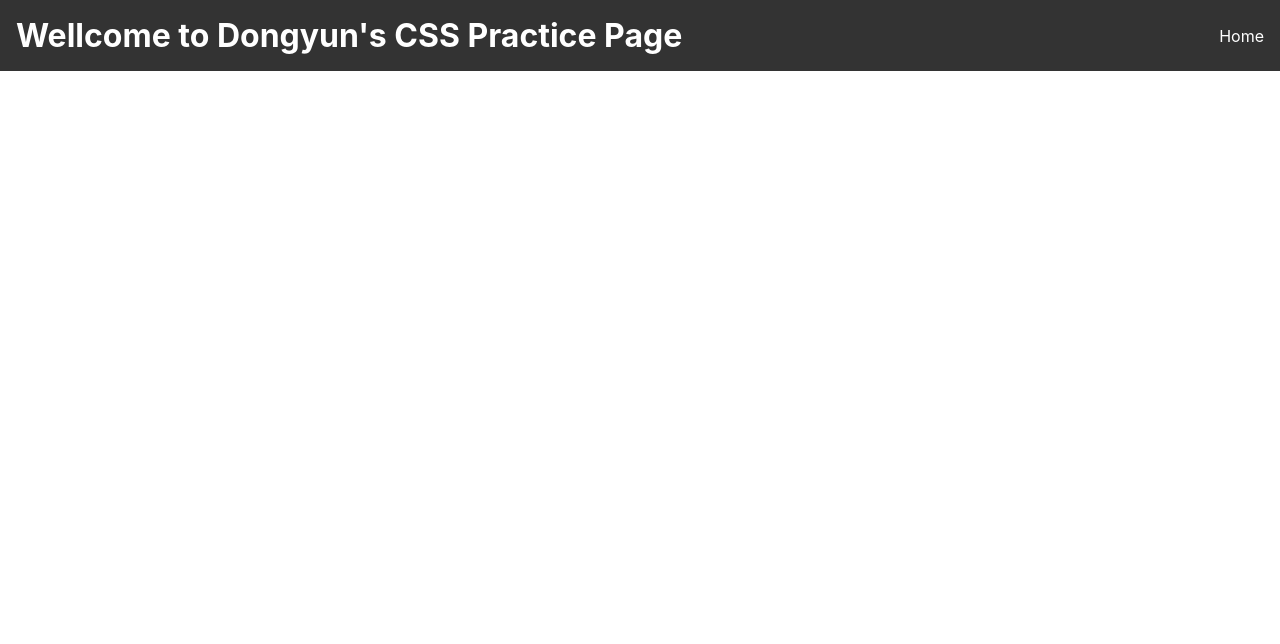
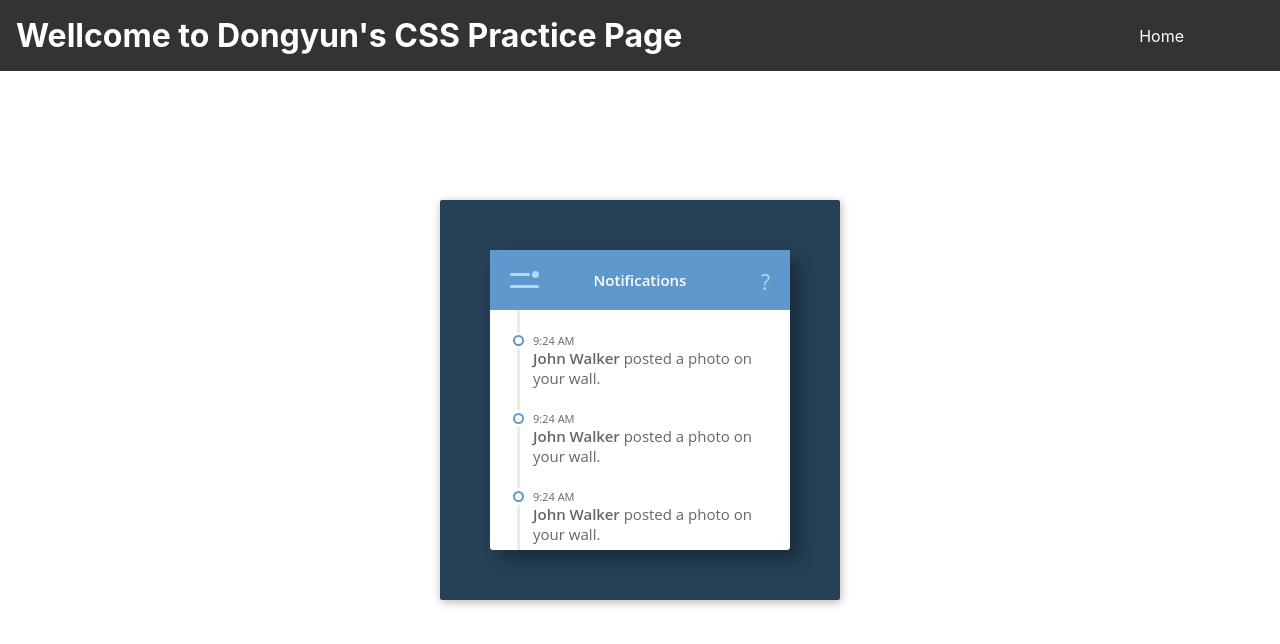
Before and after one commit to dongyunkim96/CSS-Experience, a React (Create React App) app in the folder my-app/: page /7 in a window 1280 px wide. Shown: the top 644 px of the page. Built offline with nearby package versions, Linux system fonts and the light colour scheme.

Commit message:
day 7 done

```diff
--- a/my-app/src/App.js
+++ b/my-app/src/App.js
@@ -9,6 +9,7 @@ import Page3 from './pages/3/Page3';
 import Page4 from './pages/4/Page4';
 import Page5 from './pages/5/Page5';
 import Page6 from './pages/6/Page6';
+import Page7 from './pages/7/Page7';
 
 function App() {
   return (
@@ -22,6 +23,7 @@ function App() {
         <Route path='/4' element={<Page4 />} />
         <Route path='/5' element={<Page5 />} />
         <Route path='/6' element={<Page6 />} />
+        <Route path='/7' element={<Page7 />} />
       </Routes>
     </AppContainer>
   );
--- a/my-app/src/components/Header/Header.styled.js
+++ b/my-app/src/components/Header/Header.styled.js
@@ -20,6 +20,7 @@ export const NavLink = styled(Link)`
   color: white;
   text-decoration: none;
   margin-left: 1rem;
+  margin-right: 5rem;
 
   &:hover {
     text-decoration: underline;
--- a/my-app/src/components/Home/Home.js
+++ b/my-app/src/components/Home/Home.js
@@ -20,7 +20,7 @@ const Home = () => {
 
     return(
         <HomeContainer>
-            <h2>Days</h2>
+            <h2>Press the button to check my CSS works.</h2>
             <ButtonContainer>
                 {buttons}
             </ButtonContainer>
--- /dev/null
+++ b/my-app/src/pages/7/Page7.js
@@ -0,0 +1,92 @@
+import React, { useState } from 'react';
+import {
+    Container,
+    Panel,
+    Header,
+    MenuIcon,
+    DashTop,
+    DashBottom,
+    Circle,
+    Title,
+    SearchInput,
+    SearchIcon,
+    Notifications,
+    Line,
+    Notification,
+    CircleNotification,
+    Time,
+    Text,
+    BoldText,
+    Menu,
+    Ul,
+    Li
+  } from "./Page7.styled";
+
+const Page7 = () => {
+    const [isSearchActive, setSearchActive] = useState(false);
+    const [isMenuActive, setMenuActive] = useState(false);
+
+    const handleSearchClick = () => {
+      setSearchActive(!isSearchActive);
+    };
+
+    const handleMenuClick = () => {
+      setMenuActive(!isMenuActive);
+    };
+
+    return (
+      <Container>
+        <Panel className={isMenuActive ? 'show-menu' : ''}>
+          <Header>
+            <MenuIcon onClick={handleMenuClick}>
+              <DashTop></DashTop>
+              <DashBottom></DashBottom>
+              <Circle></Circle>
+            </MenuIcon>
+            <Title>Notifications</Title>
+            <SearchInput
+              type="text"
+              className={isSearchActive ? 'active' : ''}
+              placeholder="Search ..."
+            />
+            <SearchIcon onClick={handleSearchClick}>?</SearchIcon>
+          </Header>
+
+          <Notifications>
+            <Line></Line>
+            {[1, 2, 3].map((_, index) => (
+              <Notification key={index} index={index + 2}>
+                <CircleNotification></CircleNotification>
+                <Time>9:24 AM</Time>
+                <Text>
+                  <BoldText>John Walker</BoldText> posted a photo on your wall.
+                </Text>
+              </Notification>
+            ))}
+          </Notifications>
+        </Panel>
+
+        <Menu className={isMenuActive ? 'active' : ''}>
+          <Ul>
+            <Li>
+              <span className="fa fa-dashboard"></span>Dashboard
+            </Li>
+            <Li>
+              <span className="fa fa-user"></span>Profile
+            </Li>
+            <Li>
+              <span className="fa fa-bell"></span>Notifications
+            </Li>
+            <Li>
+              <span className="fa fa-comments"></span>Messages
+            </Li>
+            <Li>
+              <span className="fa fa-gear"></span>Settings
+            </Li>
+          </Ul>
+        </Menu>
+      </Container>
+    );
+  };
+
+  export default Page7;
--- /dev/null
+++ b/my-app/src/pages/7/Page7.styled.js
@@ -0,0 +1,278 @@
+import styled, { keyframes } from 'styled-components';
+
+const blue = '#5F98CD';
+const blueDark = '#264057';
+const blueLight = '#B2DAFF';
+
+export const Container = styled.div`
+  position: absolute;
+  top: 50%;
+  left: 50%;
+  width: 400px;
+  height: 400px;
+  margin-top: -200px;
+  margin-left: -200px;
+  border-radius: 2px;
+  box-shadow: 1px 2px 10px 0px rgba(0, 0, 0, 0.3);
+  background: ${blueDark};
+  color: #666666;
+  font-family: 'Open Sans', Helvetica, sans-serif;
+  -webkit-font-smoothing: antialiased;
+  -moz-osx-font-smoothing: grayscale;
+  overflow: hidden;
+`;
+
+export const showMenu = keyframes`
+  from {
+    transform: translate3d(0, 0, 0);
+    opacity: 1;
+  }
+  to {
+    transform: translate3d(150px, 0, 0);
+    opacity: 0;
+  }
+`;
+
+export const Panel = styled.div`
+  position: absolute;
+  z-index: 2;
+  height: 300px;
+  width: 300px;
+  top: 50px;
+  left: 50px;
+  background: #fff;
+  border-radius: 3px;
+  overflow: hidden;
+  box-shadow: 10px 10px 15px 0 rgba(0, 0, 0, 0.3);
+  transition: all 0.5s ease-in-out;
+
+  &.show-menu {
+    animation: ${showMenu} 0.5s ease-in-out;
+    transform: translate3d(150px, 0, 0);
+    opacity: 0;
+  }
+`;
+
+export const Header = styled.div`
+  height: 60px;
+  width: 100%;
+  background: ${blue};
+`;
+
+export const MenuIcon = styled.div`
+  position: absolute;
+  width: 29px;
+  height: 15px;
+  top: 23px;
+  left: 20px;
+  cursor: pointer;
+
+  &:hover {
+    .dash-top,
+    .dash-bottom,
+    .circle {
+      background: #fff;
+    }
+  }
+`;
+
+export const DashTop = styled.div`
+  position: absolute;
+  width: 20px;
+  height: 3px;
+  top: 0;
+  left: 0;
+  background: ${blueLight};
+  border-radius: 3px;
+  transition: all 0.2s ease-in-out;
+`;
+
+export const DashBottom = styled(DashTop)`
+  width: 29px;
+  top: auto;
+  bottom: 0;
+`;
+
+export const Circle = styled.div`
+  position: absolute;
+  height: 7px;
+  width: 7px;
+  border-radius: 4px;
+  top: -2px;
+  right: 0;
+  background: ${blueLight};
+  transition: all 0.2s ease-in-out;
+`;
+
+export const Title = styled.div`
+  display: block;
+  text-align: center;
+  line-height: 60px;
+  color: #fff;
+  font-weight: 600;
+  font-size: 15px;
+`;
+
+export const SearchInput = styled.input`
+  box-sizing: border-box;
+  position: absolute;
+  top: 13px;
+  right: 55px;
+  width: 230px;
+  height: 34px;
+  border-radius: 17px;
+  border: none;
+  background: #fff;
+  padding: 0 17px;
+  font-size: 13px;
+  color: #666;
+  transition: all 0.3s ease-in-out;
+  transform: translateX(15px);
+  opacity: 0;
+  pointer-events: none;
+
+  &:focus {
+    outline: none;
+  }
+
+  &.active {
+    transform: translateX(0);
+    opacity: 1;
+    pointer-events: all;
+  }
+`;
+
+export const SearchIcon = styled.div`
+  position: absolute;
+  z-index: 2;
+  font-size: 21px;
+  color: ${blueLight};
+  top: 18px;
+  right: 20px;
+  transition: all 0.3s ease;
+  cursor: pointer;
+
+  &:hover {
+    color: #fff;
+  }
+`;
+
+export const Notifications = styled.div`
+  position: relative;
+  height: 100%;
+  overflow: hidden;
+`;
+
+export const Line = styled.div`
+  position: absolute;
+  top: 0;
+  left: 27px;
+  bottom: 0;
+  width: 3px;
+  background: #EBEBEB;
+`;
+
+export const Notification = styled.div`
+  position: relative;
+  z-index: 2;
+  margin: 25px 20px 25px 43px;
+
+  &:hover {
+    color: ${blue};
+    cursor: pointer;
+  }
+`;
+
+export const CircleNotification = styled.div`
+  box-sizing: border-box;
+  position: absolute;
+  height: 11px;
+  width: 11px;
+  background: #fff;
+  border: 2px solid ${blue};
+  box-shadow: 0 0 0 3px #fff;
+  border-radius: 6px;
+  top: 0;
+  left: -20px;
+`;
+
+export const Time = styled.div`
+  display: block;
+  font-size: 11px;
+  line-height: 11px;
+  margin-bottom: 2px;
+`;
+
+export const Text = styled.p`
+  font-size: 15px;
+  line-height: 20px;
+  margin: 0;
+`;
+
+export const BoldText = styled.b`
+  font-weight: 600;
+`;
+
+export const Menu = styled.div`
+  position: absolute;
+  width: 170px;
+  height: 270px;
+  top: 65px;
+  left: 50px;
+  background: #43627D;
+  border-radius: 3px;
+  transition: all 0.5s ease-in-out;
+  transform: translate3d(20px, 0, 0);
+
+  &.active {
+    box-shadow: 5px 5px 8px 0 rgba(0, 0, 0, 0.2);
+    transform: translate3d(0, 0, 0);
+  }
+`;
+
+export const Ul = styled.ul`
+  margin: 0;
+  padding: 10px 0;
+`;
+
+export const Li = styled.li`
+  color: #93B2CD;
+  margin: 0;
+  padding: 18px 17px;
+  list-style: none;
+  font-size: 14px;
+  line-height: 14px;
+  cursor: pointer;
+  transition: all 0.3s ease-in-out;
+
+  &:hover {
+    color: #fff;
+    background: #385269;
+  }
+
+  span {
+    display: block;
+    float: left;
+    margin-right: 8px;
+    margin-top: -1px;
+  }
+
+  .fa-gear,
+  .fa-user,
+  .fa-bell {
+    margin-top: 0;
+  }
+`;
+
+export const Keyframes = {
+  hereAmI: keyframes`
+    from {
+      transform: translate3d(0, 50px, 0);
+      opacity: 0;
+    }
+    to {
+      transform: translate3d(0, 0, 0);
+      opacity: 1;
+    }
+  `,
+};
```
